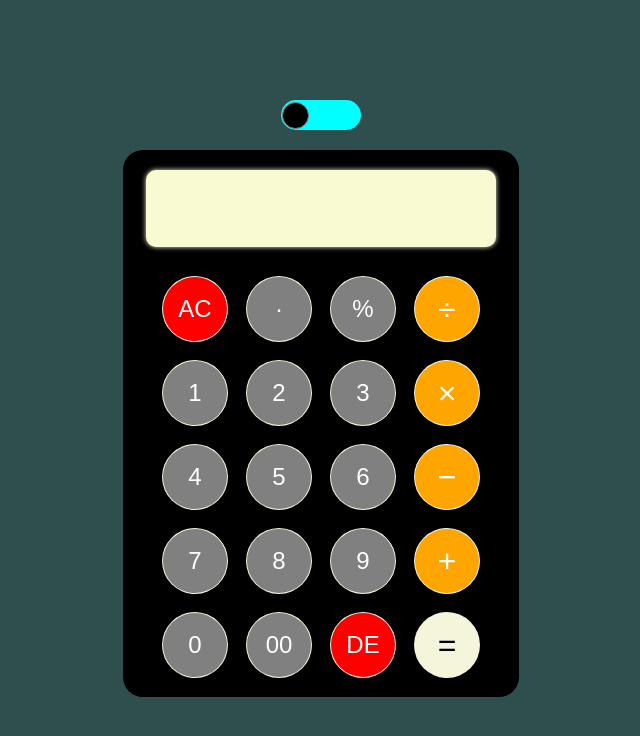
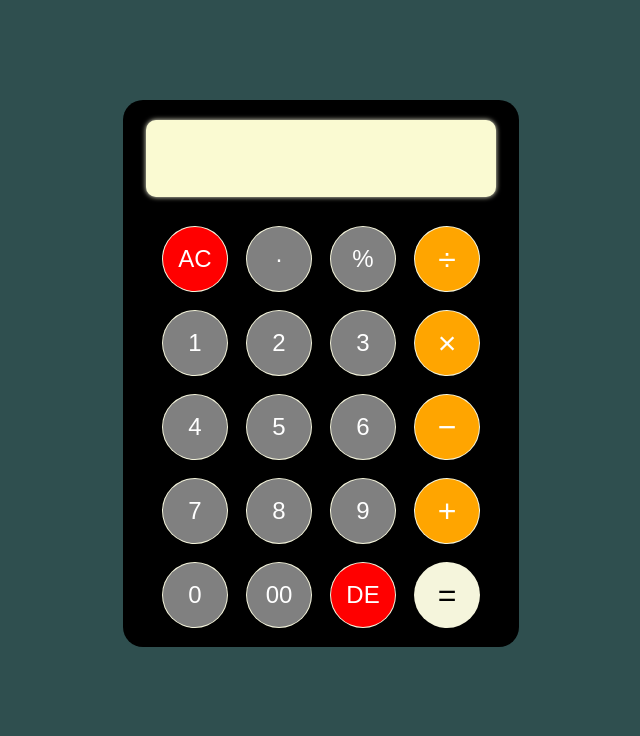
Before and after one commit to kirandinesh/Calculator, a plain HTML site: page index.html in a window 1280 px wide. Shown: the whole page, without its empty margins (319-959 px from the left). Drawn offline with Linux system fonts and the light colour scheme.

Commit message:
calculator2.2

```diff
--- a/style.css
+++ b/style.css
@@ -4,39 +4,10 @@ body {
 
 .mainContainer {
   display: flex;
-  position: relative;
   flex-direction: column;
   justify-content: center;
   align-items: center;
   margin-top: 100px;
-}
-.toggle{
-  position: relative;
-  display: flex;
-  justify-content: center;
-  align-items: center;
-  width: 80px;
-  height: 30px;
-  border-radius: 15px;
-  margin-bottom: 20px;
-  background-color: aqua;
-}
-.toggle::after{
-  content: '';
-  position: absolute;
-  background-color: black;
-  width: 25px;
-  height: 25px;
-  border-radius: 50%;
-  left: 0;
-  margin-left: 1px;
-  border: 1px solid gray;
-  overflow: hidden;
-}
-.toggle:hover:after {
-
-  transition:transform 0.3s ease;
-  transform: translateX(50px);
 }
 .container {
   width: auto;
```
